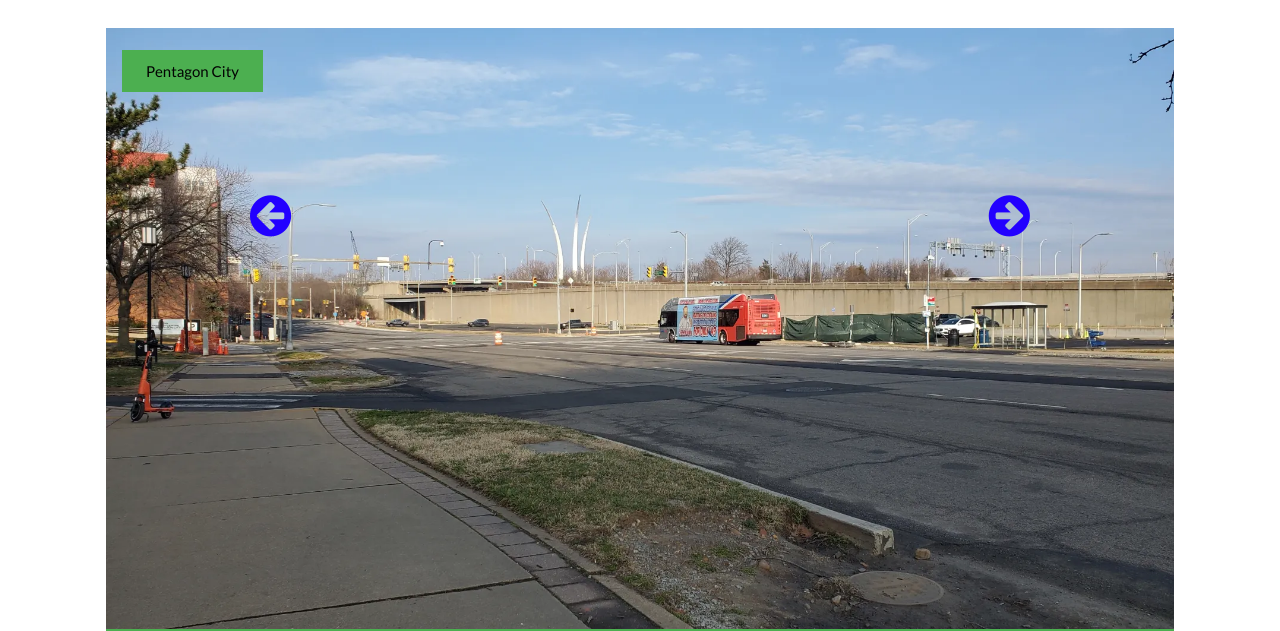
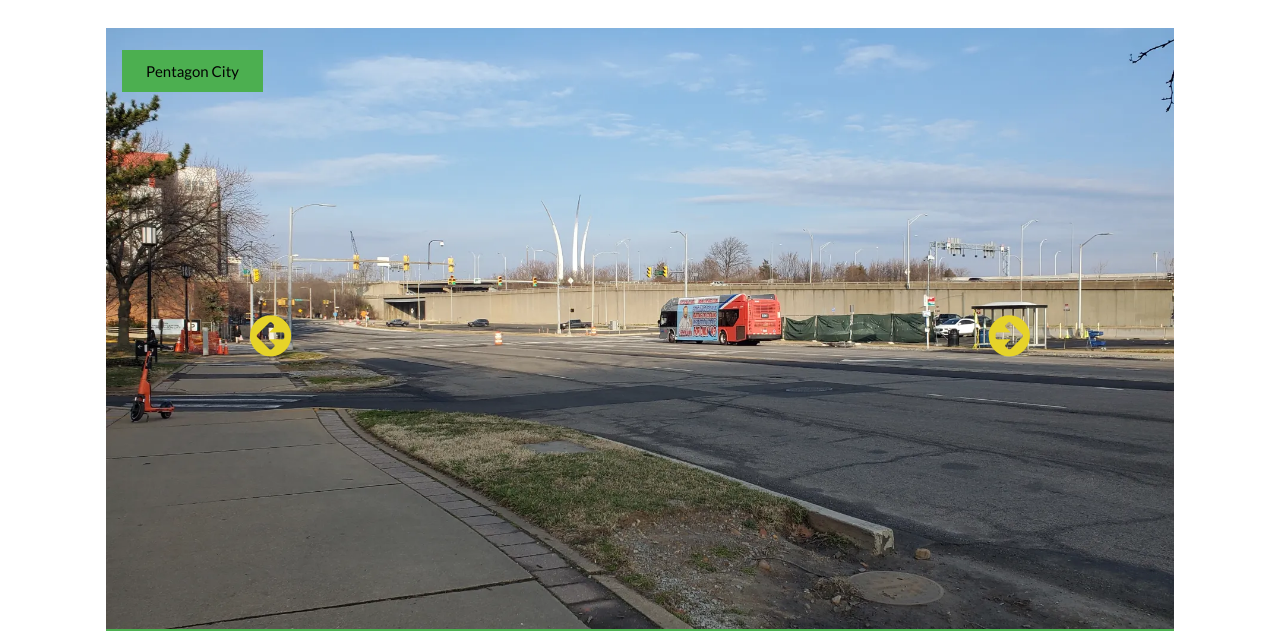
Before and after one commit to JamethielR/Club_website, a plain HTML site: page index.html in a window 1280 px wide. Shown: the part 185-816 px from the top of the page. Drawn offline with Linux system fonts and the light colour scheme.

Commit message:
editing the colors

```diff
--- a/index.html
+++ b/index.html
@@ -82,9 +82,6 @@
 
         <!-- Slideshow -->
         <div class="container">
-
-
-
             <div class="display-container mySlides">
                 <img src="./street_images/1-1-1.webp" style="width:100%">
                 <div class="display-topleft container padding-32">
@@ -104,10 +101,10 @@
                 </div>
             </div>
 
-            <div class="transparent xxxlarge">
-                <div style="color:#2200ff" class="display-rmiddle" onclick="plusDivs(-1)"><i class="fa fa-arrow-circle-left hover-text-white"></i>
+            <div class="xxxlarge">
+                <div style="color:#e6d329" class="display-rmiddle" onclick="plusDivs(-1)"><i class="fa fa-arrow-circle-left hover-text-white"></i>
                 </div>
-                <div style="color:#2200ff" class="display-lmiddle" onclick="plusDivs(1)"><i class="fa fa-arrow-circle-right hover-text-white"></i>
+                <div style="color:#e6d329" class="display-lmiddle" onclick="plusDivs(1)"><i class="fa fa-arrow-circle-right hover-text-white"></i>
                 </div>
             </div>
 
--- a/style.css
+++ b/style.css
@@ -106,7 +106,7 @@ hr{border:0;border-top:1px solid #eee;margin:20px 0}
 
 .display-lmiddle, .display-rmiddle {
     position: absolute;
-    top: 50%; /* Center vertically relative to the parent container */
+    top: 65%; /* Center vertically relative to the parent container */
     transform: translateY(-50%); /* Adjust vertical centering */
 }
 
@@ -218,7 +218,7 @@ hr{border:0;border-top:1px solid #eee;margin:20px 0}
 .text-red,.hover-text-red:hover{color:#f44336!important}
 .text-sand,.hover-text-sand:hover{color:#fdf5e6!important}
 .text-teal,.hover-text-teal:hover{color:#009688!important}
-.text-yellow,.hover-text-yellow:hover{color:#d2be0e!important}
+.text-yellow,.hover-text-yellow:hover{color:#e6d329!important}
 .text-white,.hover-text-white:hover{color:#fff!important}
 .text-black,.hover-text-black:hover{color:#000!important}
 .text-grey,.hover-text-grey:hover,.text-gray,.hover-text-gray:hover{color:#757575!important}
```
